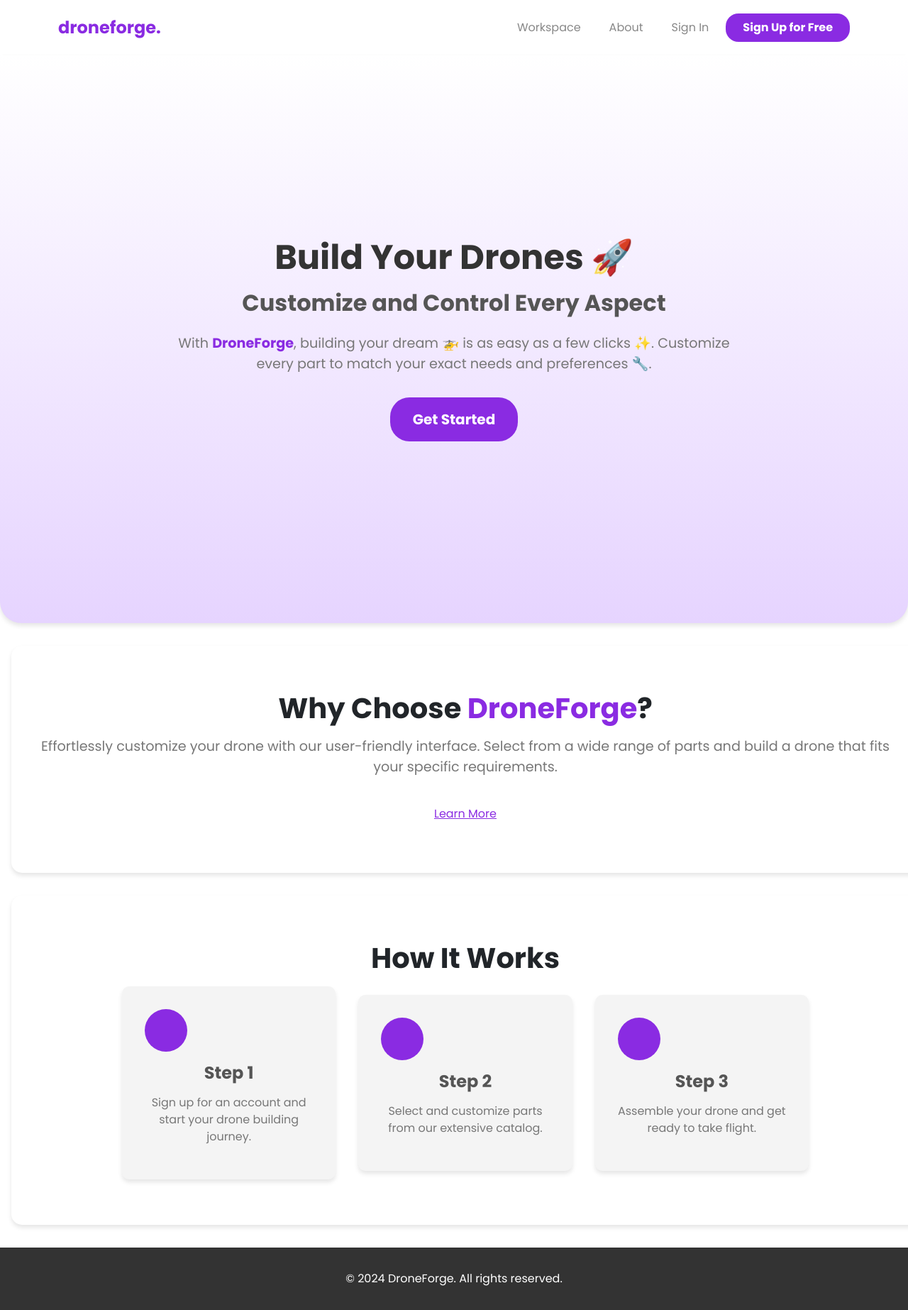
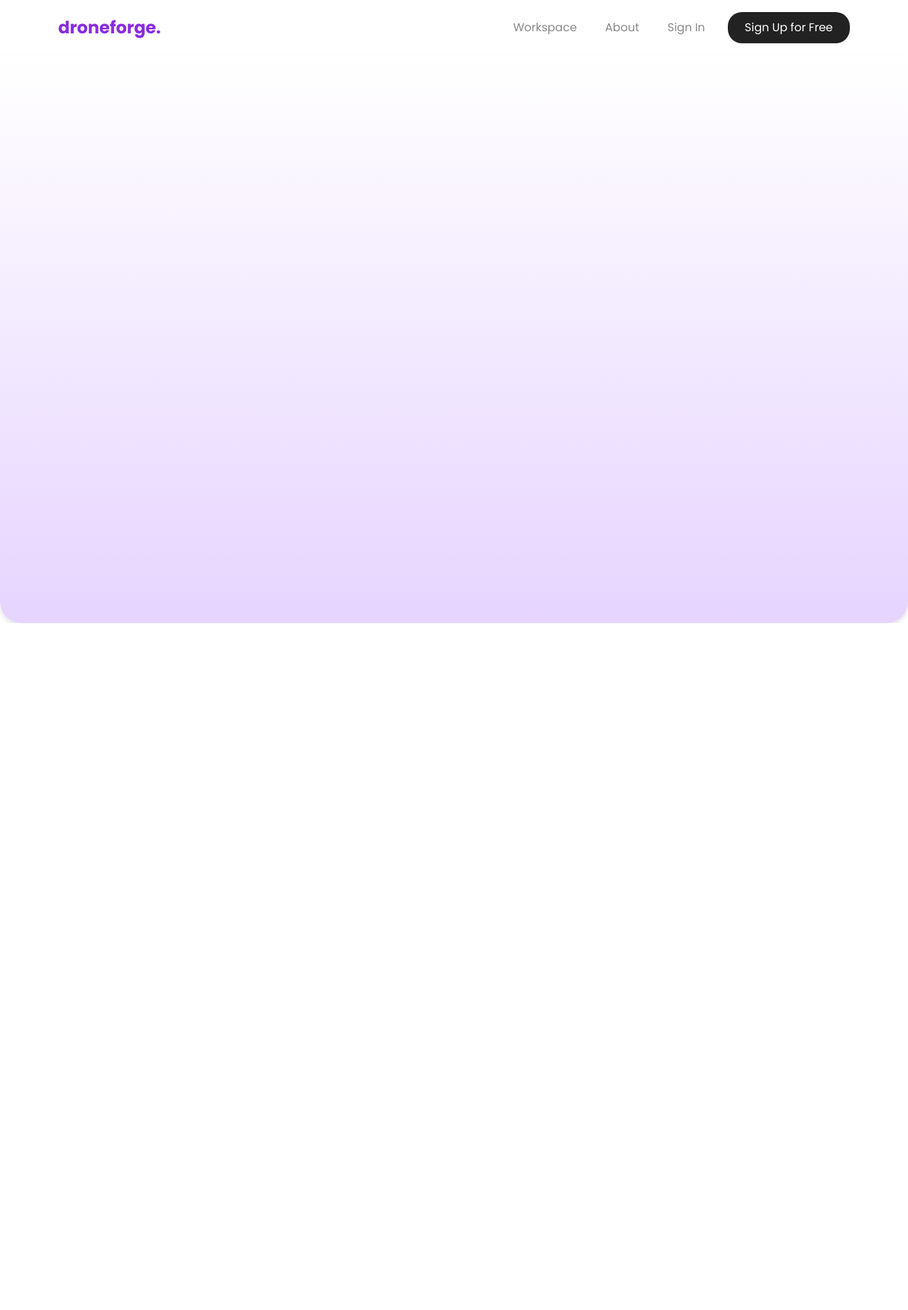
Before and after one commit to diogogomesaraujo/DroneForge, a React (Create React App) app in the folder droneforge/: page / in a window 1280 px wide. Shown: the whole page at 71% size. After the commit the page ends 878 px from the top, so only its background shows below. Built offline with nearby package versions, Linux system fonts and the light colour scheme.

Commit message:
remaking the landing page

```diff
--- a/droneforge/src/Components/LandingPage/LandingPage.css
+++ b/droneforge/src/Components/LandingPage/LandingPage.css
@@ -5,7 +5,7 @@
     box-sizing: border-box;
 }
 
-body, button, input, textarea, .hero-title, .hero-subtitle, .hero-text, .forgot-password, .signup-link, .site-name {
+body, button, input, textarea, .custom-hero-title, .custom-hero-subtitle, .custom-hero-text, .custom-forgot-password, .custom-signup-link, .custom-site-name {
     font-family: 'Poppins', sans-serif;
 }
 
@@ -18,37 +18,14 @@ html, body {
     background: #ffffff;
 }
 
-.background-image {
-    position: fixed;
-    top: 50%;
-    left: 50%;
-    transform: translate(-50%, -50%);
-    width: 1300px;
-    height: 740px;
-    background-repeat: no-repeat;
-    background-position: center;
-    background-size: contain;
-    z-index: 2;
-    opacity: 1;
-    transition: opacity 0.5s ease-in-out, background-image 0.5s ease-in-out;
-}
-
-.background-image.fade-in {
-    opacity: 1;
-}
-
-.background-image.fade-out {
-    opacity: 0;
-}
-
 /* Navbar CSS */
-.navbar-custom {
+.custom-navbar {
     background-color: #fff;
     padding: 1rem 2rem;
     box-shadow: 0 4px 6px rgba(0, 0, 0, 0.1);
 }
 
-.navbar-brand-custom {
+.custom-navbar-brand {
     color: #8a2be2;
     font-weight: bold;
     font-size: 1.5rem;
@@ -56,70 +33,63 @@ html, body {
     transition: none;
 }
 
-.nav-links-custom {
+.custom-navbar-brand :hover{
+    color: #8a2be2 !important;
+}
+
+.custom-nav-links {
     display: flex;
     align-items: center;
     margin-left: auto;
 }
 
-.nav-link-custom {
+.custom-nav-link {
     color: #888;
     margin-right: 1.5rem;
     transition: color 0.3s, transform 0.3s;
     font-weight: 500;
 }
 
-.nav-link-custom:hover {
+.custom-nav-link:hover {
     color: #8a2be2;
     transform: translateY(-2px);
 }
 
-.btn-signin {
-    color: #888;
-    margin-right: 1rem;
-    padding: 0.5rem 1.5rem;
+.custom-btn-signup {
+    background-color: #222; /* Dark background by default */
+    color: #fff;
+    border: none;
+    border-radius: 20px;
+    padding: 0.6rem 1.5rem;
     transition: background-color 0.3s, transform 0.3s;
-    font-weight: 500;
 }
 
-.btn-signin:hover {
+.custom-btn-signup:hover {
+    background-color: #333; /* Darker grey on hover */
     transform: translateY(-2px);
 }
 
-.btn-signup {
-    background-color: #8a2be2;
-    color: #fff;
-    border: none;
-    border-radius: 18px;
-    padding: 0.5rem 1.5rem;
-    transition: background-color 0.3s, transform 0.3s;
-    font-weight: bold;
-}
-
-.btn-signup:hover {
-    background-color: #6a1bb5;
-    transform: translateY(-2px);
+.custom-btn-signup:focus,
+.custom-btn-signup:active {
+    background-color: #8a2be2 !important; /* Purple when clicked/focused, with !important to override any other styles */
+    box-shadow: 0 0 0 0.2rem rgba(138, 43, 226, 0.25) !important; /* Light purple glow, also with !important */
+    outline: none !important;
 }
 
 /* Hero section */
-.hero-section {
+.custom-hero-section {
     background: linear-gradient(to bottom, #ffffff, #e6d4ff);
-    padding: 5rem 2rem; /* Add side padding */
-    color: #333;
-    position: relative;
     height: 100vh;
     display: flex;
-    flex-direction: column;
     justify-content: center;
     align-items: center;
-    border-top: none;
-    background-color: #fff; /* Ensure white background flows seamlessly */
+    position: relative;
     border-bottom-left-radius: 30px;
     border-bottom-right-radius: 30px;
     box-shadow: 0 4px 6px rgba(0, 0, 0, 0.1);
 }
 
-.hero-section::before {
+.custom-hero-section::before {
     content: '';
     position: absolute;
     top: -5px;
@@ -131,179 +101,3 @@ html, body {
     border-radius: 20px;
     z-index: -1;
 }
-
-.hero-title {
-    font-size: 3rem;
-    margin-bottom: 1rem;
-    font-weight: bold;
-}
-
-.hero-subtitle {
-    font-size: 2rem;
-    margin-bottom: 1.5rem;
-    font-weight: bold;
-    color: #555;
-}
-
-.hero-text {
-    font-size: 1.2rem;
-    margin-bottom: 2rem;
-    color: #777;
-    max-width: 800px;
-    text-align: center;
-    margin: 0 auto;
-}
-
-.bold-purple {
-    font-weight: bold;
-    color: #8a2be2;
-}
-
-.btn-get-started {
-    background-color: #8a2be2;
-    border: none;
-    border-radius: 1.7rem;
-    transition: background-color 0.3s, transform 0.3s;
-    font-weight: bold;
-    padding: 1rem 2rem;
-    margin-top: 2rem;
-}
-
-.btn-get-started:hover {
-    background-color: #6a1bb5;
-    transform: scale(1.05);
-}
-
-/* Features section */
-.features-section {
-    padding: 4rem 2rem; /* Add side padding */
-    background-color: #fff;
-    text-align: center;
-    border-radius: 15px;
-    margin: 2rem 1rem;
-    box-shadow: 0 4px 6px rgba(0, 0, 0, 0.1);
-}
-
-.features-section h3 {
-    font-size: 2.5rem;
-    margin-bottom: 1rem;
-    font-weight: bold;
-}
-
-.features-section p {
-    font-size: 1.2rem;
-    margin-bottom: 2rem;
-    color: #777;
-}
-
-.highlight {
-    color: #8a2be2;
-}
-
-.btn-learn-more {
-    color: #8a2be2;
-    transition: color 0.3s;
-}
-
-.btn-learn-more:hover {
-    color: #6a1bb5;
-}
-
-/* How it works section */
-.how-it-works-section {
-    padding: 4rem 2rem; /* Add side padding */
-    background-color: #fff;
-    text-align: center;
-    display: flex;
-    flex-direction: column;
-    align-items: center;
-    border-radius: 15px;
-    margin: 2rem 1rem;
-    box-shadow: 0 4px 6px rgba(0, 0, 0, 0.1);
-}
-
-.how-it-works-section h3 {
-    font-size: 2.5rem;
-    margin-bottom: 1rem;
-    font-weight: bold;
-}
-
-.steps-container {
-    display: flex;
-    flex-direction: column;
-    align-items: center;
-    max-width: 1000px;
-    width: 100%;
-}
-
-.step {
-    flex: 1;
-    margin: 1rem 0;
-    padding: 2rem;
-    background-color: #f4f4f4;
-    border-radius: 10px;
-    box-shadow: 0 4px 6px rgba(0, 0, 0, 0.1);
-    text-align: center;
-}
-
-.step h4 {
-    font-size: 1.5rem;
-    margin-bottom: 1rem;
-    font-weight: bold;
-    color: #555;
-}
-
-.step p {
-    font-size: 1rem;
-    color: #777;
-}
-
-.icon-box {
-    display: inline-block;
-    width: 60px;
-    height: 60px;
-    background: #8a2be2;
-    color: #fff;
-    border-radius: 50%;
-    display: flex;
-    justify-content: center;
-    align-items: center;
-    margin-bottom: 1rem;
-}
-
-.icon-box i {
-    font-size: 2rem;
-}
-
-/* Footer section */
-.footer-section {
-    background-color: #333;
-    color: #fff;
-    padding: 2rem 1rem;
-    text-align: center;
-}
-
-.footer-section p {
-    margin: 0;
-}
-
-/* Additional styling */
-body {
-    margin: 0;
-    padding: 0;
-    box-sizing: border-box;
-}
-
-button {
-    cursor: pointer;
-}
-
-@media (min-width: 768px) {
-    .steps-container {
-        flex-direction: row;
-    }
-
-    .step {
-        margin: 0 1rem;
-    }
-}
--- a/droneforge/src/Components/LandingPage/LandingPage.js
+++ b/droneforge/src/Components/LandingPage/LandingPage.js
@@ -1,62 +1,26 @@
 import React from 'react';
-import { Container, Row, Col, Button, Navbar, Nav } from 'react-bootstrap';
+import { Container, Navbar, Nav, Button } from 'react-bootstrap';
 import './LandingPage.css';
 
 const LandingPage = () => {
   return (
-    <div className="landing-page">
-      <Navbar expand="lg" className="navbar-custom">
+    <div className="custom-landing-page">
+      <Navbar expand="lg" className="custom-navbar">
         <Container>
-          <Navbar.Brand href="#home" className="navbar-brand-custom">droneforge.</Navbar.Brand>
+          <Navbar.Brand href="#home" className="custom-navbar-brand">droneforge.</Navbar.Brand>
           <Navbar.Toggle aria-controls="basic-navbar-nav" />
           <Navbar.Collapse id="basic-navbar-nav">
-            <Nav className="ml-auto nav-links-custom">
-              <Nav.Link href="#workspace" className="nav-link-custom">Workspace</Nav.Link>
-              <Nav.Link href="#about" className="nav-link-custom">About</Nav.Link>
-              <Nav.Link href="#signin" className="btn-signin">Sign In</Nav.Link>
-              <Button href="#signup" className="btn-signup">Sign Up for Free</Button>
+            <Nav className="ml-auto custom-nav-links">
+              <Nav.Link href="#workspace" className="custom-nav-link">Workspace</Nav.Link>
+              <Nav.Link href="#about" className="custom-nav-link">About</Nav.Link>
+              <Nav.Link href="#signin" className="custom-nav-link">Sign In</Nav.Link>
+              <Button href="#signup" className="custom-btn-signup">Sign Up for Free</Button>
             </Nav>
           </Navbar.Collapse>
         </Container>
       </Navbar>
 
-      <Container fluid className="hero-section text-center">
-        <h1 className="hero-title">Build Your Drones <span role="img" aria-label="rocket">🚀</span></h1>
-        <h2 className="hero-subtitle">Customize and Control Every Aspect</h2>
-        <p className="hero-text">With <span className="bold-purple">DroneForge</span>, building your dream 🚁 is as easy as a few clicks ✨. Customize every part to match your exact needs and preferences 🔧.</p>
-        <Button variant="primary" size="lg" className="btn-get-started">Get Started</Button>
-      </Container>
-
-      <Container fluid className="features-section text-center">
-        <h3>Why Choose <span className="highlight">DroneForge</span>?</h3>
-        <p>Effortlessly customize your drone with our user-friendly interface. Select from a wide range of parts and build a drone that fits your specific requirements.</p>
-        <Button variant="link" className="btn-learn-more">Learn More</Button>
-      </Container>
-
-      <Container fluid className="how-it-works-section text-center">
-        <h3>How It Works</h3>
-        <div className="steps-container">
-          <div className="step">
-            <div className="icon-box"><i className="fas fa-sign-in-alt"></i></div>
-            <h4>Step 1</h4>
-            <p>Sign up for an account and start your drone building journey.</p>
-          </div>
-          <div className="step">
-            <div className="icon-box"><i className="fas fa-cogs"></i></div>
-            <h4>Step 2</h4>
-            <p>Select and customize parts from our extensive catalog.</p>
-          </div>
-          <div className="step">
-            <div className="icon-box"><i className="fas fa-rocket"></i></div>
-            <h4>Step 3</h4>
-            <p>Assemble your drone and get ready to take flight.</p>
-          </div>
-        </div>
-      </Container>
-
-      <Container fluid className="footer-section text-center">
-        <p>&copy; 2024 DroneForge. All rights reserved.</p>
-      </Container>
+      <div className="custom-hero-section"></div>
     </div>
   );
 };
--- a/droneforge/src/Components/Sidebar/Sidebar.css
+++ b/droneforge/src/Components/Sidebar/Sidebar.css
@@ -212,7 +212,8 @@ body, button, input, textarea, .sidebar-header, .sidebar-footer, .sidebar-link,
 
 .floating-collapse-btn:active,
 .floating-collapse-btn.clicked {
-  color: #8a2be2; /* Purple color on active and clicked */
+  color: #8a2be2 !important; /* Purple color on active and clicked */
+  background-color: #fff !important;
 }
 
 /* New CSS for centering the "droneforge." text at the bottom */
```
